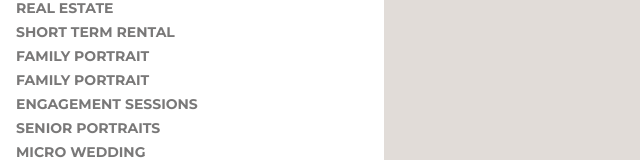
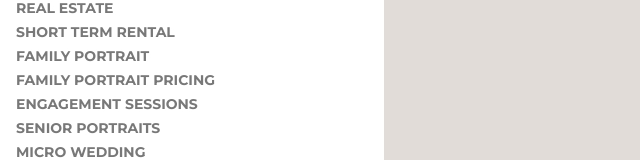
Before and after one commit to belize2004/shelleybp, a Next.js app: page / in a window 1280 px wide. Shown: the part 398-558 px from the top of the page, without its empty margins (0-640 px from the left). Built offline with nearby package versions, Linux system fonts and the light colour scheme; no server answers; a web font is replaced by a local one.

Commit message:
Revert "fuckup".

```diff
--- a/src/components/layout/navbar.tsx
+++ b/src/components/layout/navbar.tsx
@@ -87,7 +87,7 @@ export function Navbar() {
             { name: "real estate", href: "https://shelleyandblaine.com/real-estate" },
             { name: "short term rental", href: "/short-term-rental" },
             { name: "family portrait", href: "/family-portrait" },
-            { name: "family portrait", href: "/blog/wehji44j4ibayyd92n2e0j1c" },
+            { name: "family portrait pricing", href: "/blog/wehji44j4ibayyd92n2e0j1c" },
             { name: "Engagement Sessions", href: "/engagement-sessions" },
             { name: "Senior Portraits", href: "/senior-portraits" },
             { name: "Micro Wedding", href: "/micro-wedding" },
--- a/src/components/layout/side-bar.tsx
+++ b/src/components/layout/side-bar.tsx
@@ -47,7 +47,7 @@ export function Sidebar() {
           { name: "real estate", href: "https://shelleyandblaine.com/real-estate" },
           { name: "short term rental", href: "/short-term-rental" },
           { name: "family portrait", href: "/family-portrait" },
-          { name: "family portrait", href: "/blog/wehji44j4ibayyd92n2e0j1c" },
+          { name: "family portrait pricing", href: "/blog/wehji44j4ibayyd92n2e0j1c" },
           { name: "Engagement Sessions", href: "/engagement-sessions" },
           { name: "Senior Portraits", href: "/senior-portraits" },
           { name: "Micro Wedding", href: "/micro-wedding" },
```
